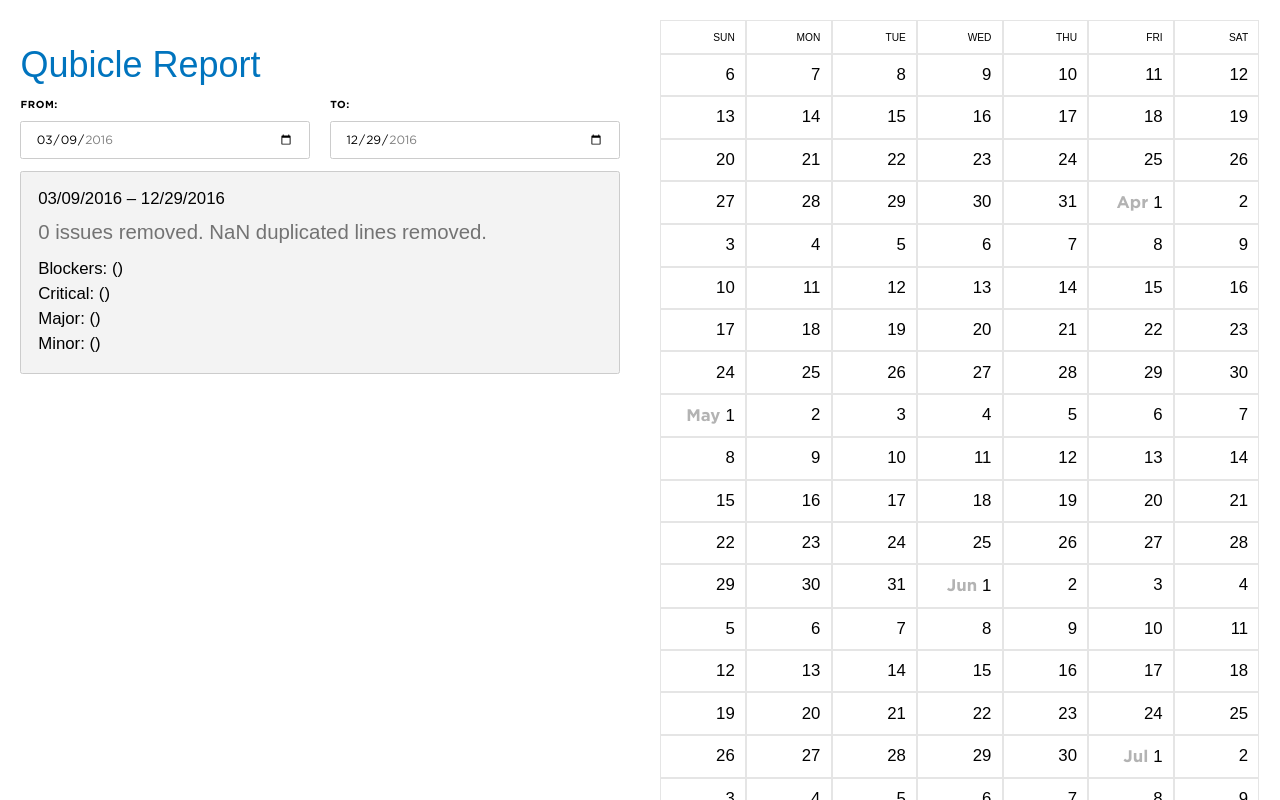
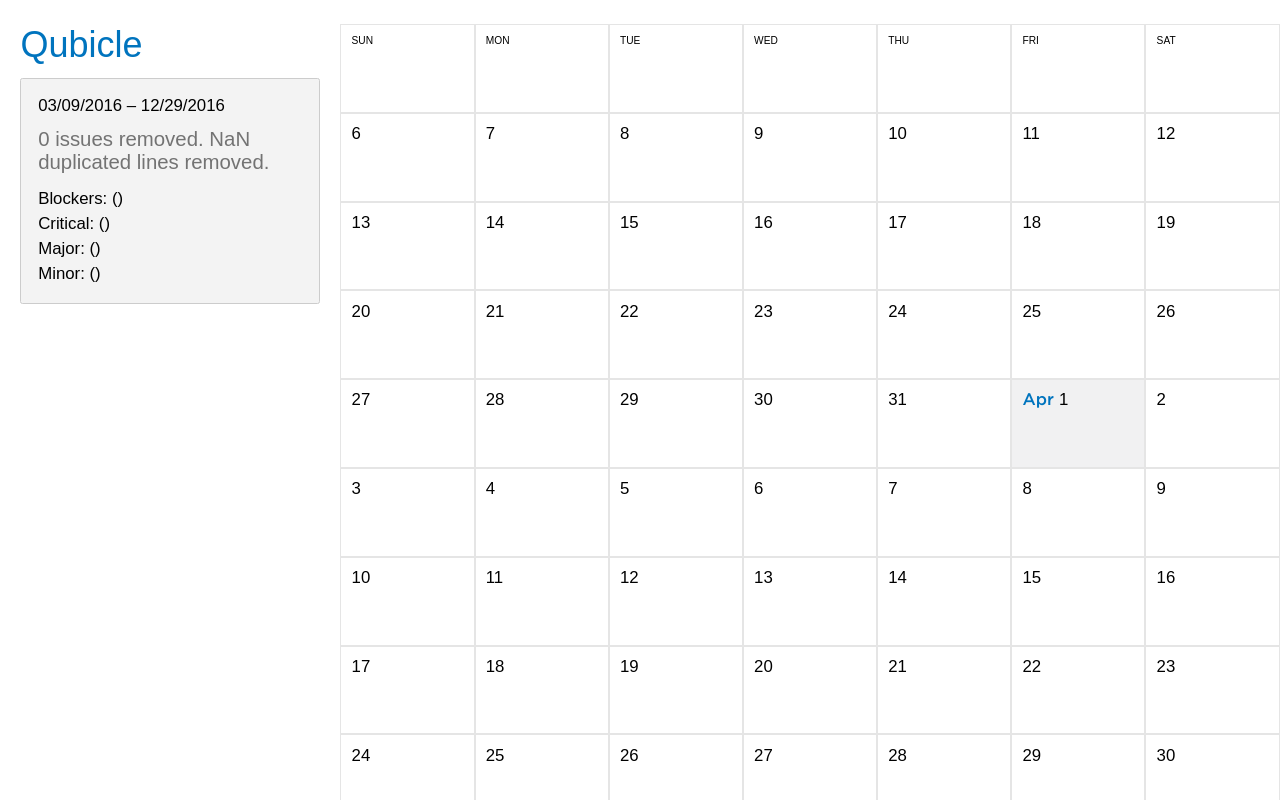
Before and after one commit to juanparadox/qubicle, a React app: page / in a window 1280 px wide. Shown: the top 800 px of the page. Built offline with nearby package versions, Linux system fonts and the light colour scheme.

Commit message:
Style updates. Integrated response data with SrollyCal

```diff
--- a/src/components/CalDay.js
+++ b/src/components/CalDay.js
@@ -1,9 +1,10 @@
 import React from 'react';
 
-const CalDay = ({ children, onClick }) => (
+const CalDay = ({ children, onClick, style }) => (
     <div
-        className="padding-1 borderWidth-1 borderColor-white-10 width-seventh textAlign-right"
+        className="padding-1 borderWidth-1 borderColor-white-10 width-seventh height-13"
         onClick={ onClick }
+        style={ style }
     >
         { children }
     </div>
--- a/src/components/Email.js
+++ b/src/components/Email.js
@@ -9,7 +9,7 @@
         super();
         this.format = dateFns.format;
         this.today = dateFns.startOfToday();
-        this.response = "";
+        // this.response = "";
         this.state = {
         	from: '2016-03-09',
         	to: this.format(this.today, 'YYYY-MM-DD'),
@@ -30,7 +30,7 @@
 
     // Sets color to red(negative), green(positive), or black(no change)
     determineStatusColor = (val) => {
-        console.log(val);
+        // console.log(val);
         if(val < 0)
             return 'fontColor-success fontFamily-medium';
         if(val > 0)
@@ -56,6 +56,16 @@
         }
     }
 
+    testReduce = (lastVal, currentVal) => {
+        // console.log('testReduce', lastVal, currentVal);
+        for (var property in currentVal) {
+            if (currentVal.hasOwnProperty(property)) {
+                lastVal[property] = currentVal[property];
+            }
+        }
+        return lastVal;
+    }
+
     // API may return data for the same day multiple times, check this
     removeDuplicateDates = (data, index) => {
         let date = this.format(data.d, 'MM-DD-YYYY'),
@@ -77,8 +87,8 @@
         // ]
         let data = {};
         this.response = response;
-        data = response.filter(this.removeDuplicateDates).map(this.buildStructure);
-        console.log(data);
+        data = response.filter(this.removeDuplicateDates).map(this.buildStructure).reduce(this.testReduce);
+        this.setState({ data: data });
     }
 
     sendReq = () => {
@@ -110,34 +120,13 @@
     }
 
 	render() {
-        // console.log(dateFns);
         let prettyDate = (date) => dateFns.format(date, 'MM/DD/YYYY');
 	    return (
 	    	<div className="fontSize-4 width-whole grid">
-                <div className='width-half padding-5'>
-                    <h1 className="marginBottom-2">Qubicle Report</h1>
-                    <div className="grid marginBottom-2">
-    		    	    <label className="display-block textTransform-uppercase width-half paddingRight-1">
-                            <span className="display-block marginBottom-1">From:</span>
-                            <input
-                                type="date"
-                                onChange={this.setFrom}
-                                defaultValue={this.state.from}
-                                max={ this.state.to }
-                                min='2016-03-09'
-                            />
-                        </label>
-                        <label className="display-block textTransform-uppercase width-half paddingLeft-1">
-                            <span className="display-block marginBottom-1">To:</span>
-        		    	    <input
-                                type="date"
-                                onChange={this.setTo}
-                                defaultValue={this.state.to}
-                                max={ this.format(this.today, 'YYYY-MM-DD') }
-                                min='2016-03-09'
-                            />
-                        </label>
-                    </div>
+                <div className='width-fourth paddingLeft-5'>
+                    <h1 className="marginBottom-2">
+                        Qubicle
+                    </h1>
                     <div className="padding-4 borderWidth-1 borderColor-white-20 bgColor-white-5 borderRadius-1">
                         <p>{ prettyDate(this.state.from) } – { prettyDate(this.state.to) }</p>
         				<p className="marginVertical-2 fontSize-5 fontColor-black-30">
@@ -169,11 +158,11 @@
                     </div>
                 </div>
 	    	    <ScrollyCal
-                    data=''
+                    className='width-three-fourths paddingLeft-5 paddingVertical-6'
+                    data={ this.state.data }
                     onDateClick=''
                     startDate={ this.format(this.today, 'MM/DD/YYYY') }
                     endDate={ this.format('2016-03-09', 'MM/DD/YYYY') }
-                    className='width-half padding-5'
                 />
 	    	</div>
 	    )
--- a/src/components/ScrollyCal.js
+++ b/src/components/ScrollyCal.js
@@ -12,7 +12,8 @@
 import CalDay from './CalDay';
 
 const ScrollyCal = ({ data, onDateClick, startDate, endDate, className }) => {
-    let weeks = differenceInCalendarWeeks(startDate, endDate),
+    console.log('ScrollyCal', data);
+    let weeks = differenceInCalendarWeeks(startDate, endDate) + 1,
         startOfFirstWeek = startOfWeek(endDate);
 
     function drawWeeks(count, fromDate){
@@ -36,14 +37,30 @@
         for (i; i < count; i++) {
             let day = addDays(fromDate, i);
             elements.push(
-                <CalDay key={i}>
+                <CalDay
+                    key={i}
+                    style={
+                        isEqual(day, startOfMonth(day))
+                        ? { backgroundColor: 'rgb(241, 241, 242)'}
+                        : null
+                    }
+                >
                     {
                         isEqual(day, startOfMonth(day)) &&
-                        <span className="fontColor-white-30 fontFamily-bold">
+                        <span className="fontColor-primary fontFamily-medium">
                             { format(day, 'MMM ') }
                         </span>
                     }
                     { format(day, 'D') }
+                    { (data && data[format(day, 'MM-DD-YYYY')] !== undefined) &&
+                        (
+                            <p
+                                className="textAlign-left"
+                                dangerouslySetInnerHTML={ { __html: data[format(day, 'MM-DD-YYYY')]} }
+                            >
+                            </p>
+                        )
+                    }
                 </CalDay>
             )
         }
```
